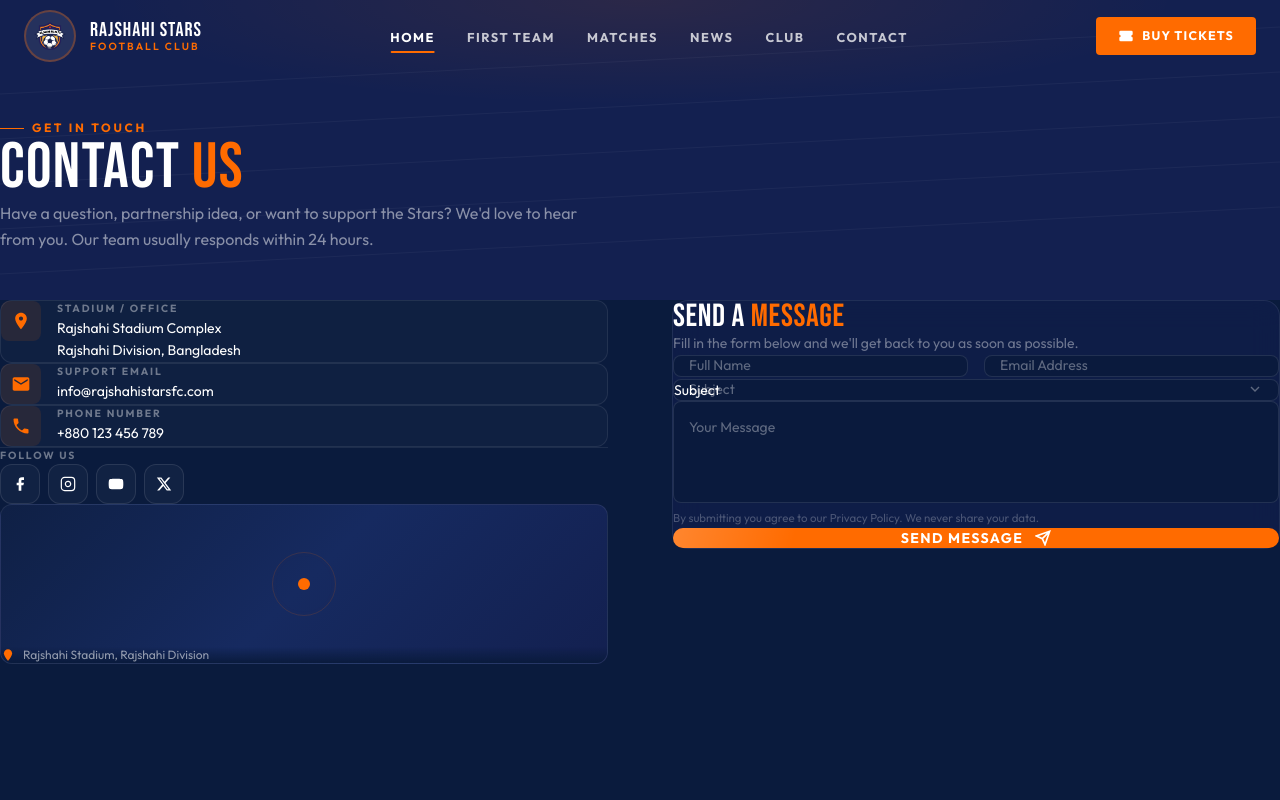
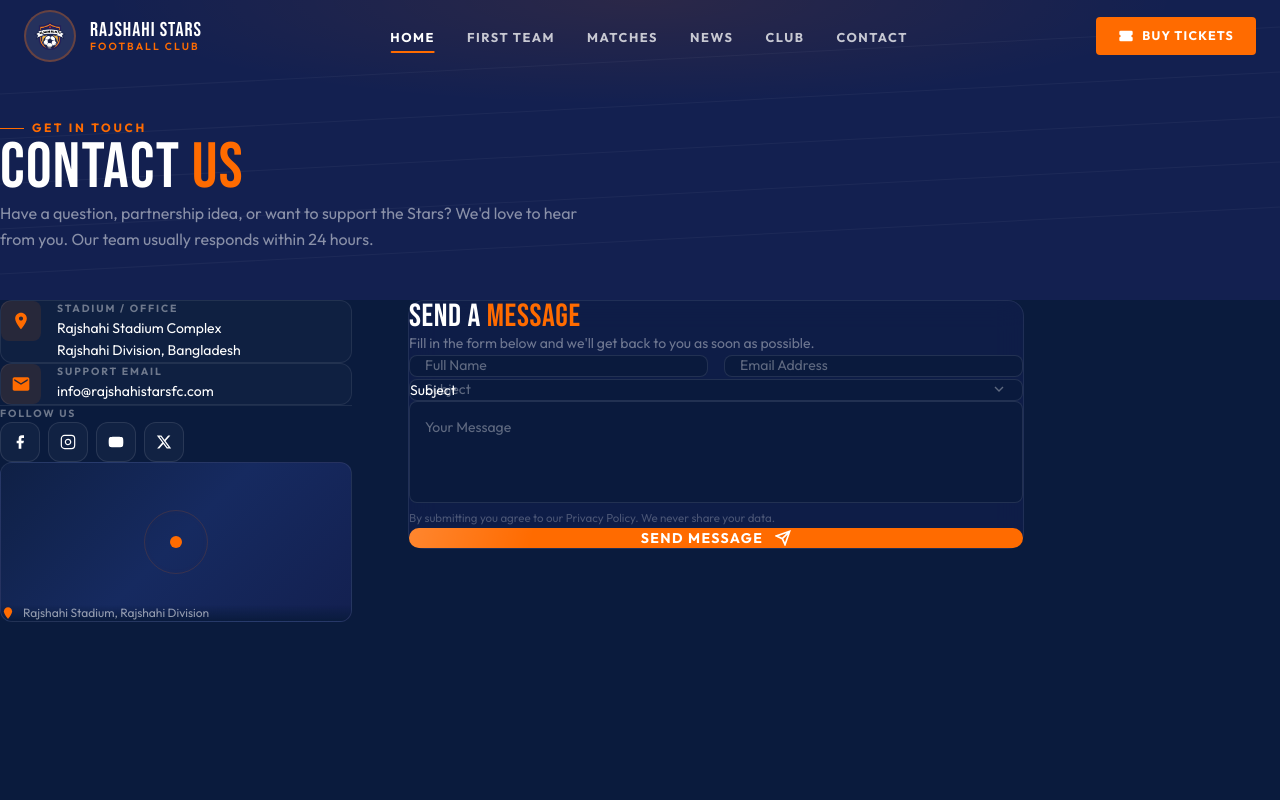
Before and after one commit to sif1t/rajshahi-starsfc, a Next.js app: page /contact in a window 1280 px wide. Shown: the top 800 px of the page. Built offline with nearby package versions, Linux system fonts and the light colour scheme.

Commit message:
fix: remove phone number section from contact info and adjust layout for improved responsiveness

```diff
--- a/src/app/contact/page.tsx
+++ b/src/app/contact/page.tsx
@@ -39,16 +39,6 @@ const contactInfo = [
     label: "Support Email",
     value: "info@rajshahistarsfc.com",
     href: "mailto:info@rajshahistarsfc.com",
-  },
-  {
-    icon: (
-      <svg className="w-5 h-5" fill="currentColor" viewBox="0 0 24 24">
-        <path d="M6.62 10.79c1.44 2.83 3.76 5.14 6.59 6.59l2.2-2.2c.27-.27.67-.36 1.02-.24 1.12.37 2.33.57 3.57.57.55 0 1 .45 1 1V20c0 .55-.45 1-1 1-9.39 0-17-7.61-17-17 0-.55.45-1 1-1h3.5c.55 0 1 .45 1 1 0 1.25.2 2.45.57 3.57.11.35.03.74-.25 1.02l-2.2 2.2z" />
-      </svg>
-    ),
-    label: "Phone Number",
-    value: "+880 123 456 789",
-    href: "tel:+880123456789",
   },
 ];
 
@@ -286,7 +276,7 @@ export default function ContactPage() {
             ))}
           </div>
 
-          <div className="relative z-10 max-w-7xl mx-auto px-4 sm:px-6 lg:px-8">
+          <div className="relative z-10 max-w-5xl mx-auto px-4 sm:px-6 lg:px-8">
             <motion.div
               initial={{ opacity: 0, y: 20 }}
               animate={{ opacity: 1, y: 0 }}
@@ -322,8 +312,8 @@ export default function ContactPage() {
         </div>
 
         {/* ── Two-column body ─────────────────────── */}
-        <div className="max-w-7xl mx-auto px-4 sm:px-6 lg:px-8 py-12 lg:py-20">
-          <div className="grid grid-cols-1 lg:grid-cols-2 gap-10 xl:gap-16 items-start">
+        <div className="max-w-5xl mx-auto px-4 sm:px-6 lg:px-8 py-12 lg:py-20">
+          <div className="grid grid-cols-1 lg:grid-cols-[22rem_minmax(0,1fr)] gap-10 xl:gap-14 items-start">
 
             {/* ── LEFT: Info column ────────────────── */}
             <motion.aside
```
